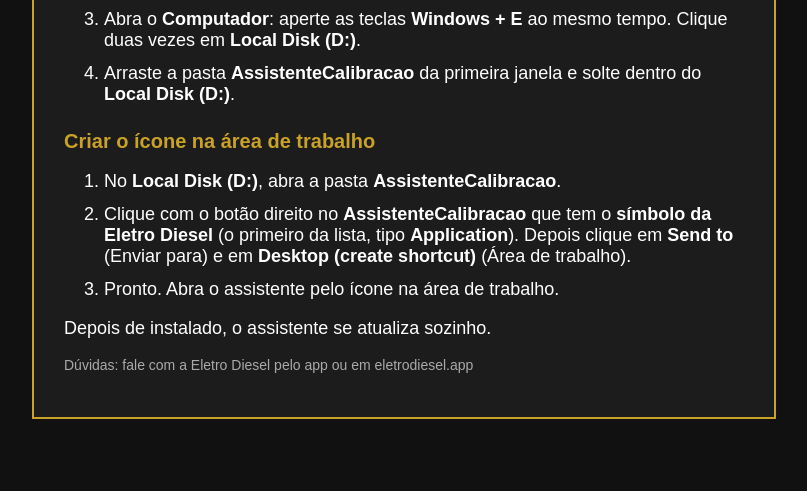
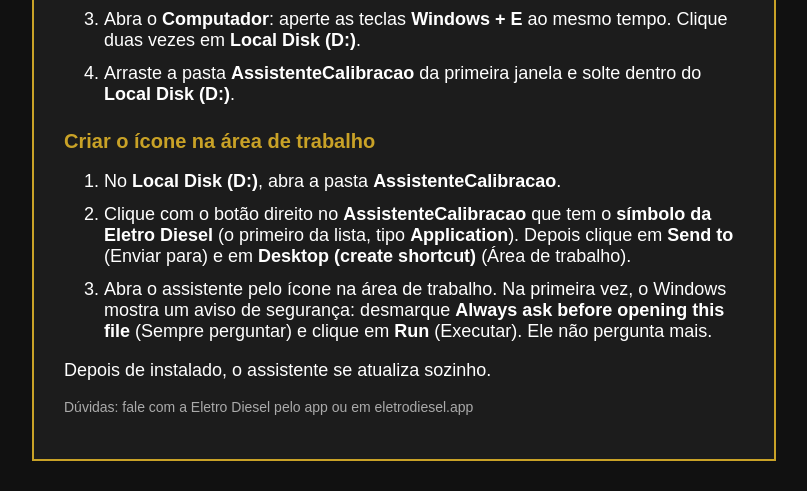
Before and after one commit to meowimap/baixar, a plain HTML site: page index.html in a window 1280 px wide. Shown: the part 423-914 px from the top of the page, without its empty margins (236-1043 px from the left). Before the commit the page ends 872 px from the top, so only its background shows below. Drawn offline with Linux system fonts and the light colour scheme.

Commit message:
Explicar o aviso de segurança na primeira abertura
Co-Authored-By: Claude Opus 5.5 <noreply@anthropic.com>
Claude-Session: https://claude.ai/code/session_011GT1kacjVaZdBk39knhSsZ

```diff
--- a/index.html
+++ b/index.html
@@ -32,7 +32,7 @@ ol li { margin-bottom: 12px; }
 <ol>
 <li>No <b>Local Disk (D:)</b>, abra a pasta <b>AssistenteCalibracao</b>.</li>
 <li>Clique com o botão direito no <b>AssistenteCalibracao</b> que tem o <b>símbolo da Eletro Diesel</b> (o primeiro da lista, tipo <b>Application</b>). Depois clique em <b>Send to</b> (Enviar para) e em <b>Desktop (create shortcut)</b> (Área de trabalho).</li>
-<li>Pronto. Abra o assistente pelo ícone na área de trabalho.</li>
+<li>Abra o assistente pelo ícone na área de trabalho. Na primeira vez, o Windows mostra um aviso de segurança: desmarque <b>Always ask before opening this file</b> (Sempre perguntar) e clique em <b>Run</b> (Executar). Ele não pergunta mais.</li>
 </ol>
 
 <p>Depois de instalado, o assistente se atualiza sozinho.</p>
```
